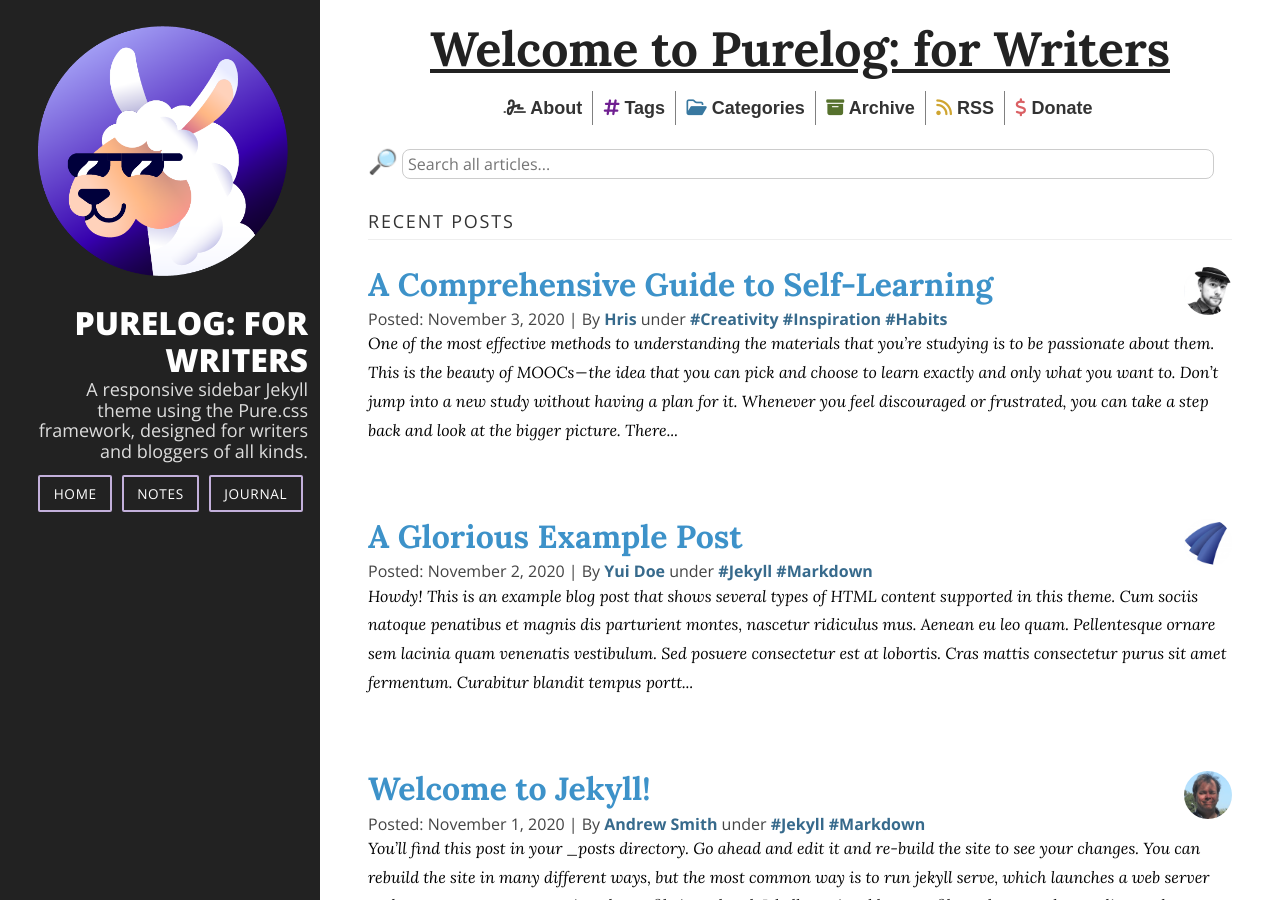
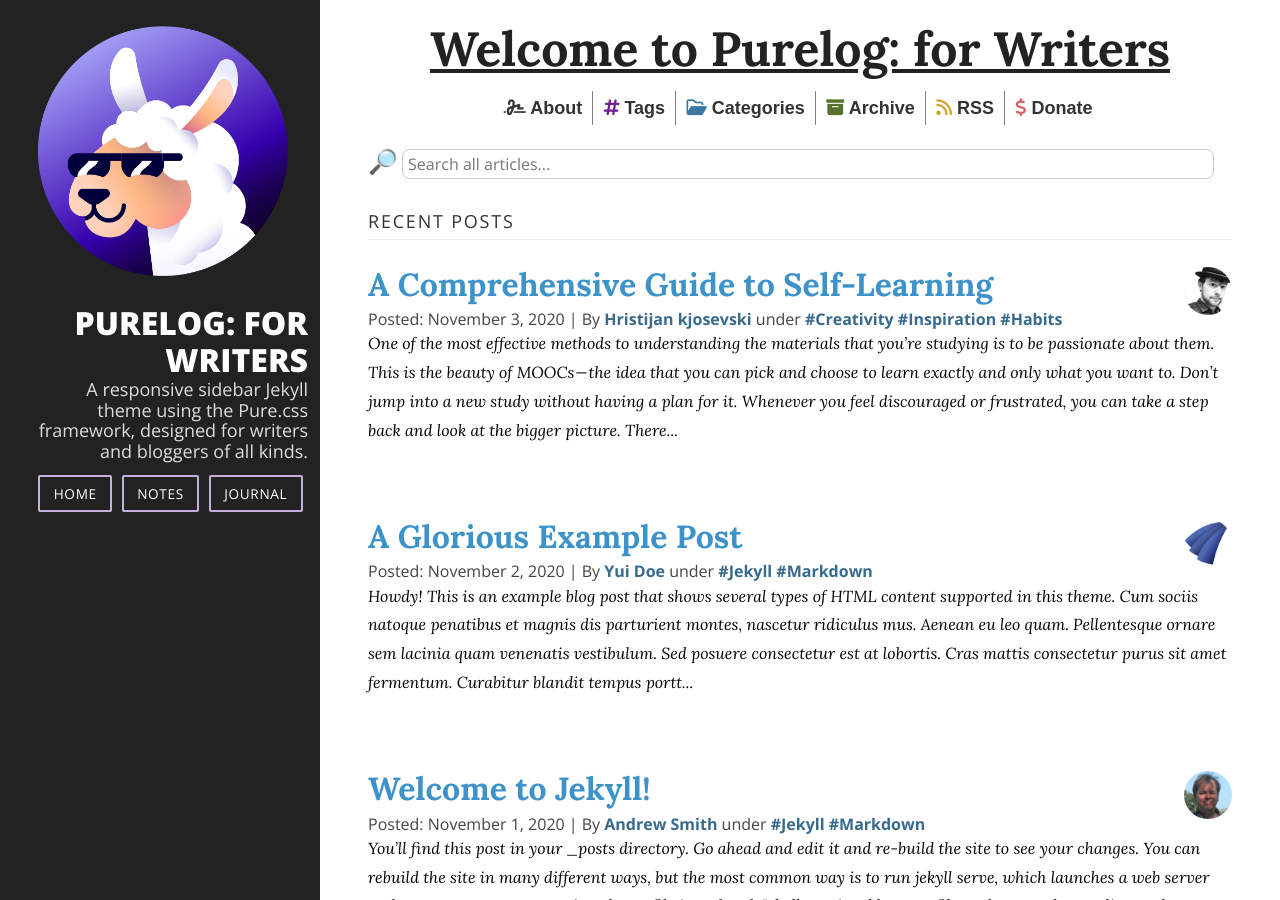
Before and after one commit to stackbit-projects/incredible-turmeric-55ed6, a Jekyll site: the page built from index.html, in a window 1280 px wide and 900 px high. Built offline with Jekyll 4.4.1, drawn with Linux system fonts in a browser that asks for light colours; nearby versions of some CDN libraries; the list of posts is cut into pages by our own code.

Commit message:
2020-11-03-a-comprehensive-guide-to-self-learning.md: updated author

```diff
--- a/_posts/example_posts/2020-11-03-a-comprehensive-guide-to-self-learning.md
+++ b/_posts/example_posts/2020-11-03-a-comprehensive-guide-to-self-learning.md
@@ -1,6 +1,6 @@
 ---
 title: A Comprehensive Guide to Self-Learning
-author: Hris
+author: Hristijan kjosevski
 avatar: assets/img/common/reid-avatar.png
 categories:
   - How-To
```
